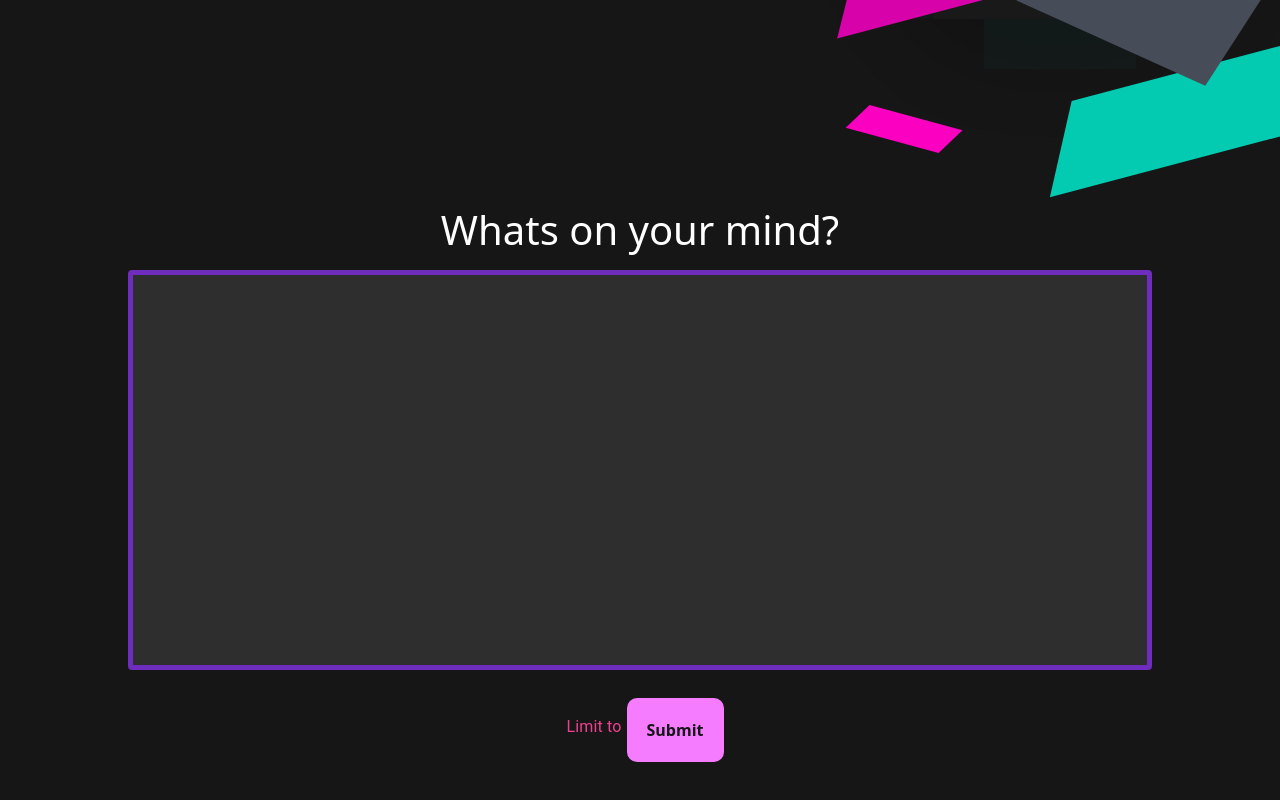
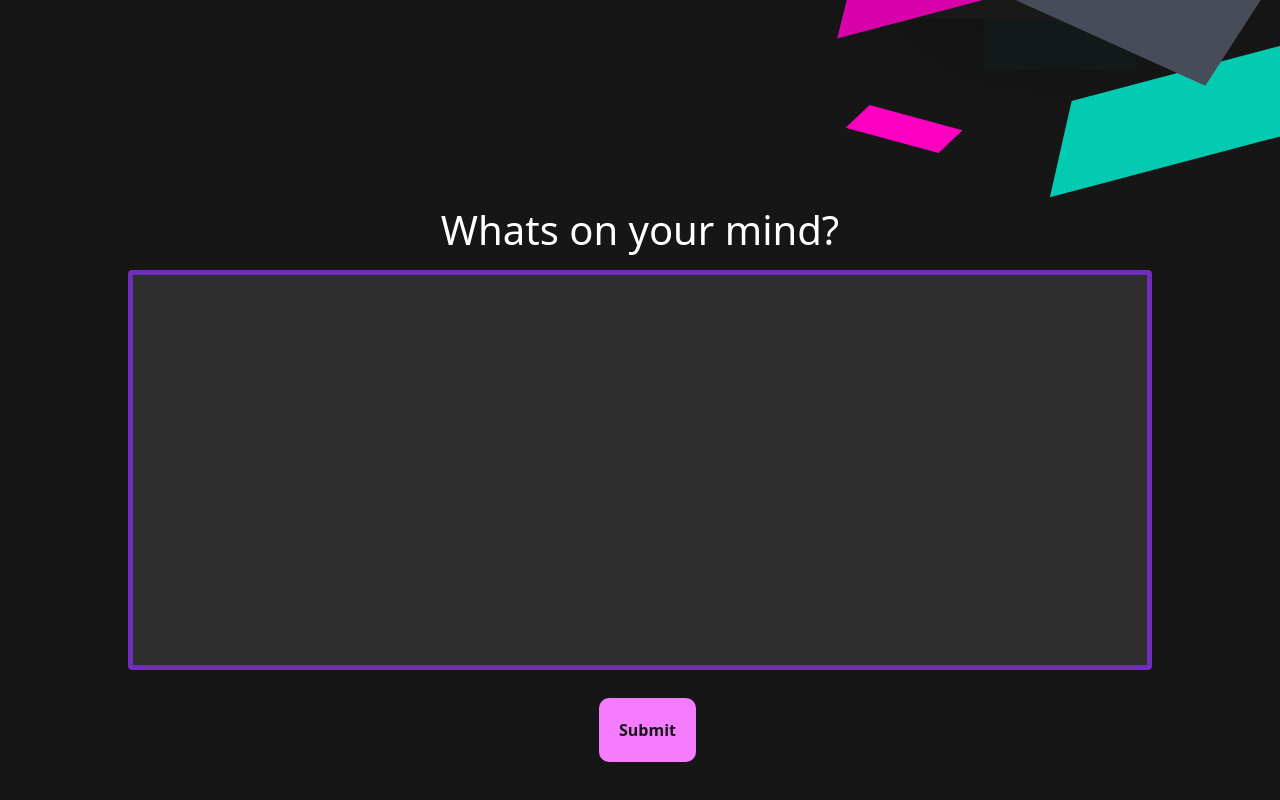
Before and after one commit to Isuru2701/Yolo2.0, a React (Create React App) app: page / in a window 1280 px wide. Shown: the part 800-1600 px from the top of the page. Built offline with nearby package versions, Linux system fonts and the light colour scheme.

Commit message:
style change in app

```diff
--- a/src/App.js
+++ b/src/App.js
@@ -455,7 +455,7 @@ function App() {
         <div className='buttons'>
           <InputLabel id="demo-simple-select-label" sx={{
             color: 'var(--tone-highlight)'
-          }}>Limit to</InputLabel>
+          }}></InputLabel>
           {/* <Select
             labelId="demo-simple-select-label"
             label='Limit'
--- a/src/components/admin/ApproveRequests.js
+++ b/src/components/admin/ApproveRequests.js
@@ -115,7 +115,6 @@ export default function ApproveRequests() {
         doc.autoTable(tableColumn, tableRows, { startY: 30 }); // Adjust the startY value to leave space for the date
         doc.save("pending-requests-report.pdf");
     }
-    //TODO: after approving, turn the button text to approved and disable the button
 
     //load when component is mounted
     useEffect(() => {
```
